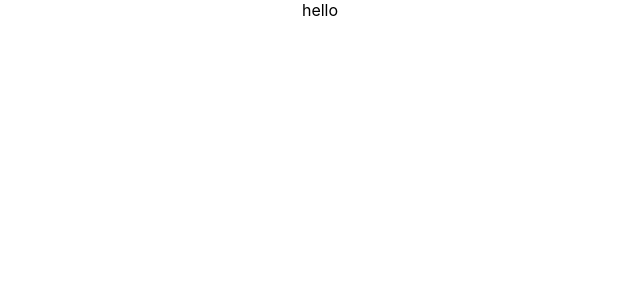
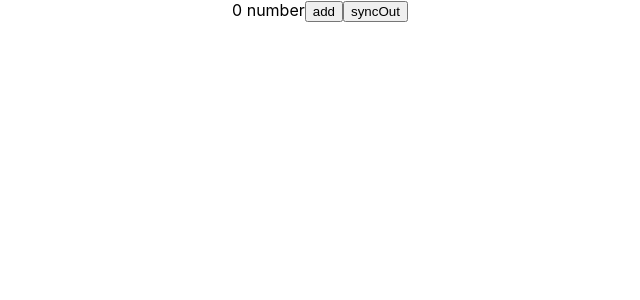
Before and after one commit to lqzhgood/react-questionnaire, a React (Create React App) app: page / in a window 1280 px wide. Shown: the top 300 px of the page, without its empty margins (320-960 px from the left). Built offline with nearby package versions, Linux system fonts and the light colour scheme.

Commit message:
✨ feat(demo): add ClosureTrap

```diff
--- a/src/App.tsx
+++ b/src/App.tsx
@@ -10,6 +10,7 @@ import UseCallback from './demo/UseCallback';
 import useTitle from './hooks/useTitle';
 import useMouse from './hooks/useMouse';
 import useGetInfo from './hooks/useGetInfo';
+import ClosureTrap from './demo/ClosureTrap';
 
 function App() {
     const count = useState();
@@ -17,7 +18,7 @@ function App() {
     // useTitle('app');
 
     // const { x, y } = useMouse();
-    const { loading, info } = useGetInfo();
+    // const { loading, info } = useGetInfo();
 
     return (
         <div className='App'>
@@ -27,7 +28,8 @@ function App() {
             {/* <UseMemo /> */}
             {/* <UseCallback /> */}
             {/* {x},{y} */}
-            {loading ? '加载中...' : info}
+            {/* {loading ? '加载中...' : info} */}
+            <ClosureTrap />
         </div>
     );
 }
--- /dev/null
+++ b/src/demo/ClosureTrap.tsx
@@ -0,0 +1,31 @@
+import React, { useEffect, useMemo, useRef, useState } from 'react';
+
+const ClosureTrap = () => {
+    const [count, setCount] = useState(0);
+    const countRef = useRef(0);
+
+    useEffect(() => {
+        countRef.current = count;
+    });
+
+    function add() {
+        setCount(count + 1);
+    }
+
+    function syncOut() {
+        setTimeout(() => {
+            console.log('count', count);
+            console.log('countRef.current', countRef.current);
+        }, 3000);
+    }
+
+    return (
+        <div>
+            {count} {typeof count}
+            <button onClick={add}>add</button>
+            <button onClick={syncOut}>syncOut</button>
+        </div>
+    );
+};
+
+export default ClosureTrap;
```
Also changed, not shown: 1 other file (tests, documents, lock files or other folders).
